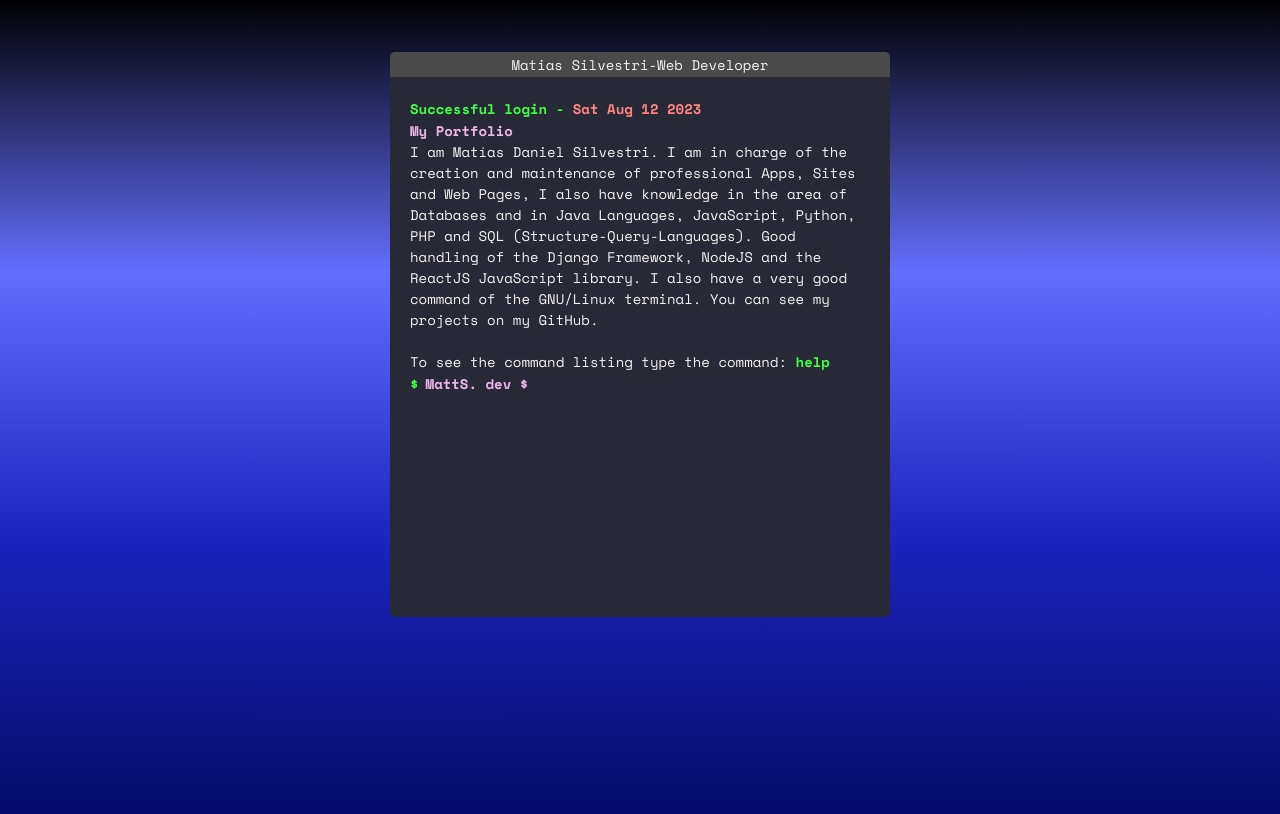
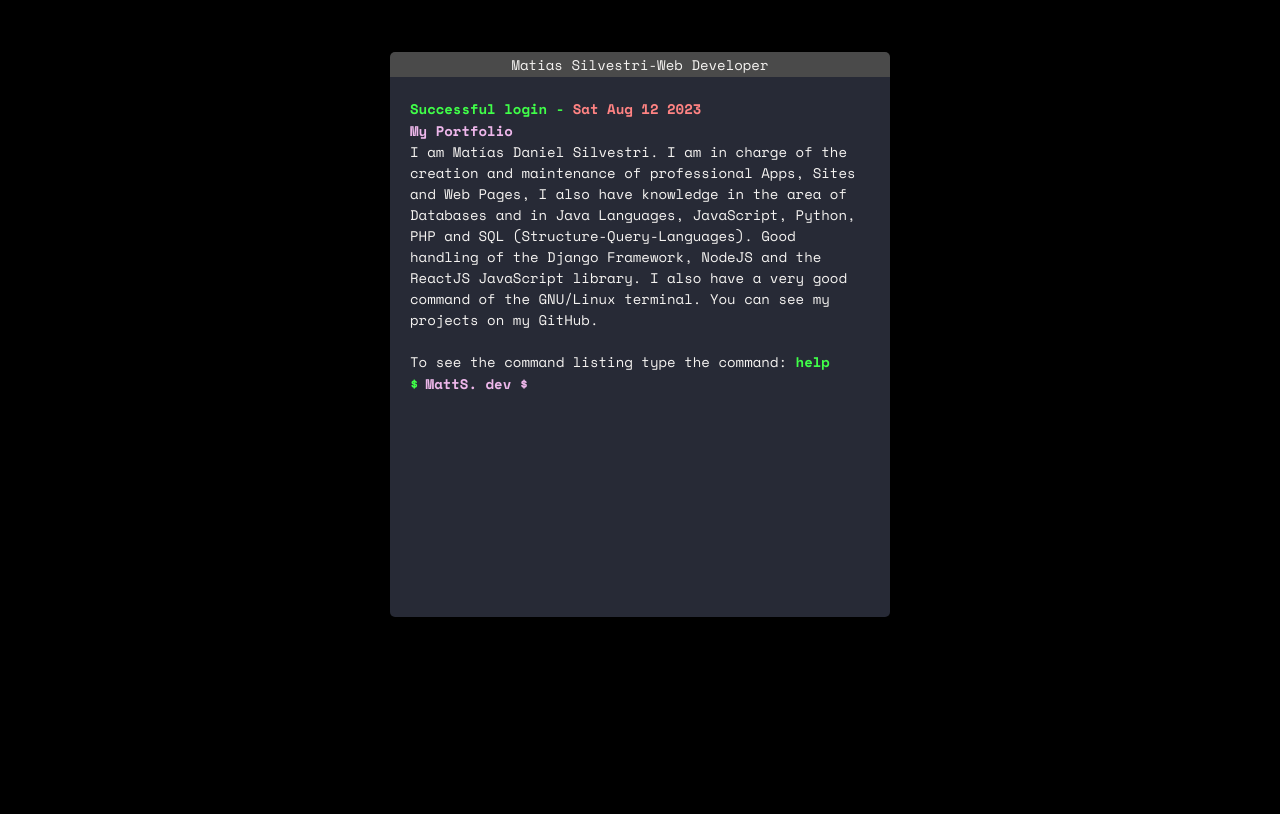
Before and after one commit to MatiasSilvestri/Portfolio-Mattsdev.io, a plain HTML site: page portfolio-MattSdev/index.html in a window 1280 px wide. Drawn offline with nearby package versions, Linux system fonts and the light colour scheme.

Commit message:
Update styles.css

```diff
--- a/portfolio-MattSdev/styles.css
+++ b/portfolio-MattSdev/styles.css
@@ -1,5 +1,5 @@
 :root {
-    --gray: linear-gradient(#000000, #656dff, #1c22bb, #060b6b);
+    --gray: #000;
     --background: #272A36;
     --header: #4a4a4a;
     --text: #F5F3F1;
```
